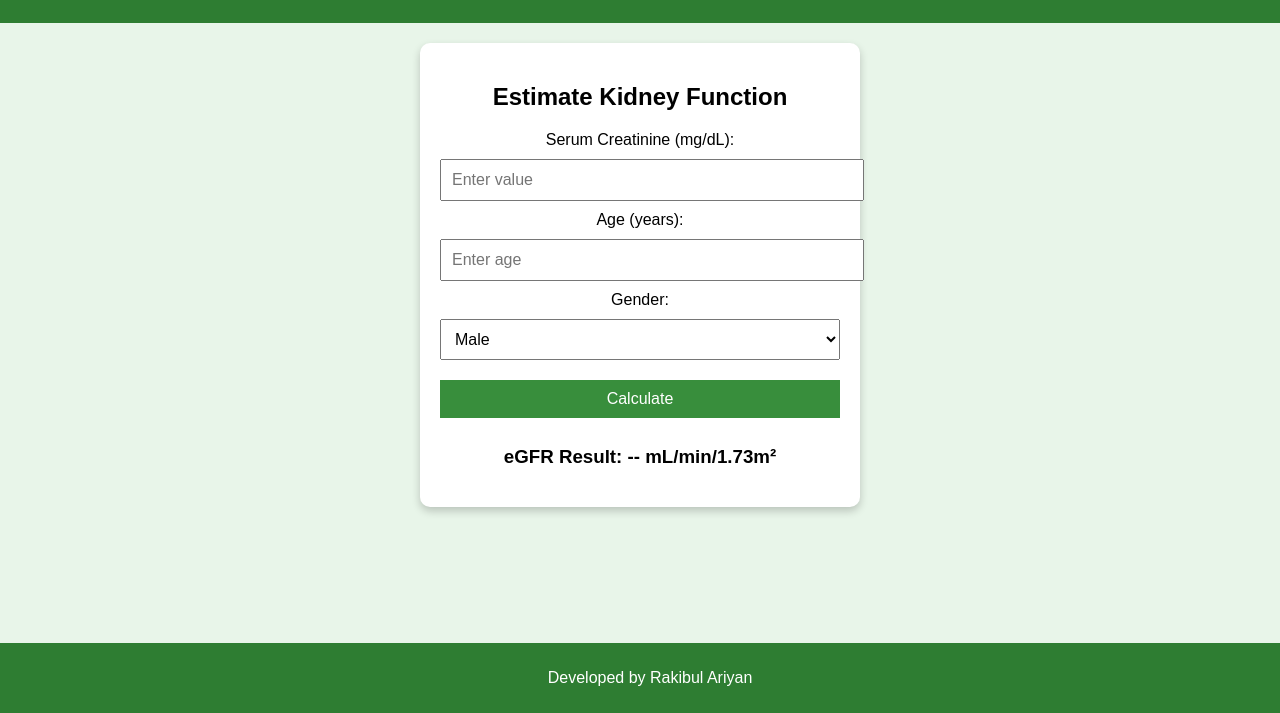
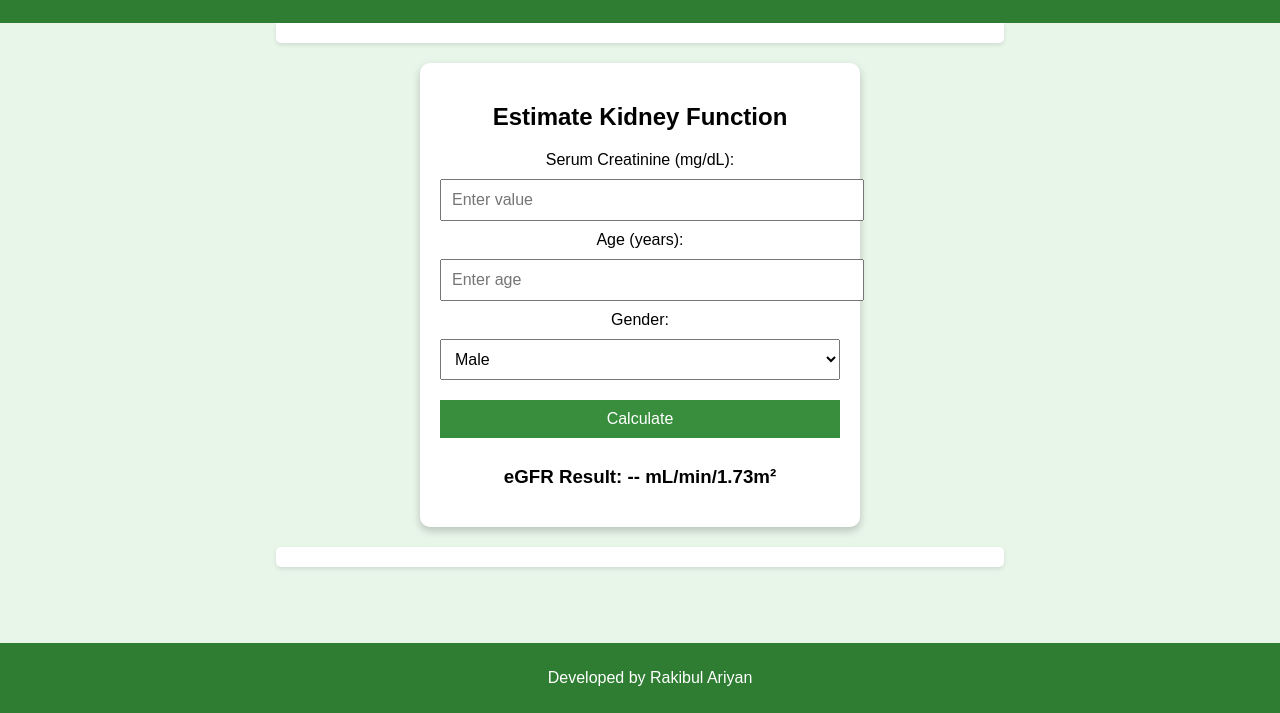
Before and after one commit to rakibulariyan/egfr_calculator, a plain HTML site: page index.html in a window 1280 px wide. Shown: the part 87-800 px from the top of the page. Drawn offline with Linux system fonts and the light colour scheme.

Commit message:
Update styles.css
CSS Update for Admob implementation

```diff
--- a/styles.css
+++ b/styles.css
@@ -4,6 +4,7 @@ body {
     text-align: center;
     margin: 0;
     padding: 0;
+    padding-bottom: 50px; /* Added to prevent footer overlap */
 }
 
 header {
@@ -28,6 +29,7 @@ header {
     background: white;
     box-shadow: 0px 4px 8px rgba(0,0,0,0.2);
     right: 10px;
+    z-index: 1; /* Ensure dropdown appears above ads */
 }
 
 .dropdown-content a {
@@ -39,6 +41,24 @@ header {
 
 .dropdown-content.show {
     display: block;
+}
+
+/* Ad Container Styles */
+.ad-container {
+    margin: 15px auto;
+    padding: 10px 0;
+    width: 100%;
+    max-width: 728px;
+    background: white;
+    border-radius: 5px;
+    box-shadow: 0px 2px 4px rgba(0,0,0,0.1);
+}
+
+/* Top Ad Container */
+.ad-container:first-of-type {
+    margin-top: 0;
+    border-top-left-radius: 0;
+    border-top-right-radius: 0;
 }
 
 .container {
```
